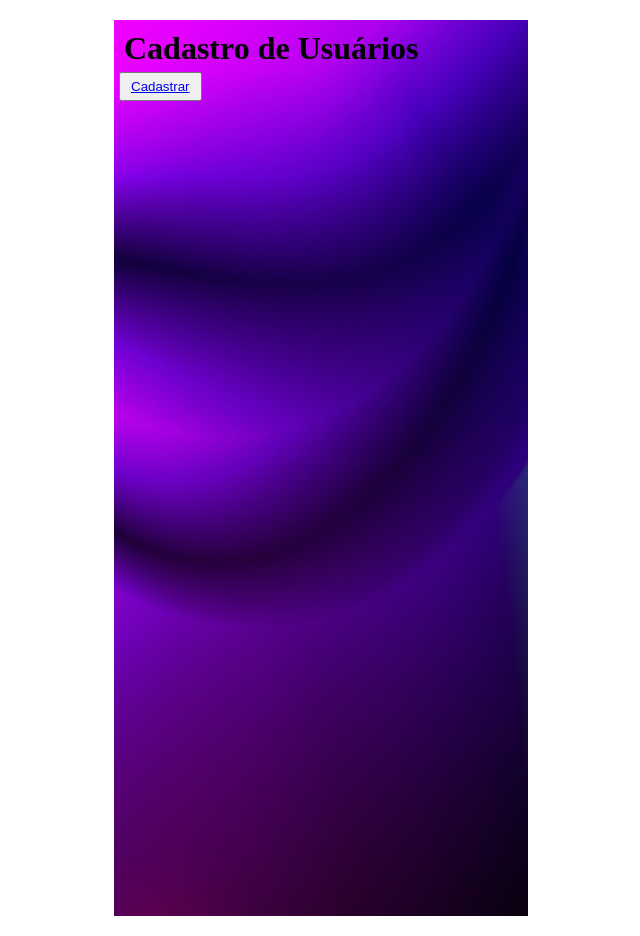
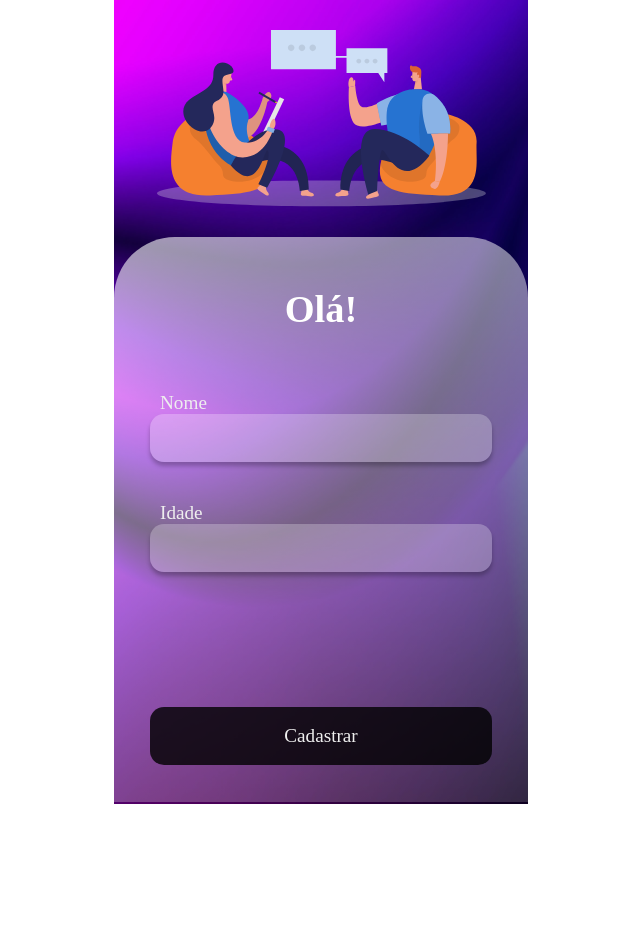
Before and after one commit to GabrielHCustodio/App-Users, a Vue app: page / in a window 1280 px wide. Shown: the whole page, without its empty margins (319-959 px from the left). After the commit the page ends 804 px from the top, so only its background shows below. Built offline with nearby package versions, Linux system fonts and the light colour scheme.

Commit message:
This is my commit of creating the registration screen without separating into components in single folders.

```diff
--- a/src/App.vue
+++ b/src/App.vue
@@ -11,7 +11,7 @@ export default {
 <style>
 * {
   margin: 0;
-  padding: 5px;
+  padding: 0;
   box-sizing: border-box;
 }
 </style>
--- a/src/views/HomeView.vue
+++ b/src/views/HomeView.vue
@@ -1,11 +1,27 @@
 <template>
   <div class="home">
     <div class="bg">
-      <h1>Cadastro de Usuários</h1>
+      <div class="img-template"></div>
 
-      <button @click="cadastrar">
-        <router-link to="/usersView">Cadastrar</router-link>
-      </button>
+      <div class="container-inputs">
+
+        <div class="text">
+          <h1>Olá!</h1>
+        </div>
+
+        <div class="inputs">
+          <label for="">Nome</label> <br>
+          <input type="text">
+        </div>
+
+        <div class="inputs">
+          <label for="">Idade</label> <br>
+          <input type="number">
+        </div>
+
+        <router-link class="btn" to="/usersView" @click="cadastrar">Cadastrar</router-link>
+      </div>
+
     </div>
   </div>
 </template>
@@ -28,10 +44,90 @@
     justify-content: center;
   }
 
+  /* img-fundo */
   .bg {
     max-width: 414px;
     width: 100%;
-    height: 896px;
+    height: 804px;
     background-image: url('/public/images/bg-converse.svg');
+    background-size: cover;
+    background-repeat: no-repeat;
+  }
+
+  /* img-converse */
+  .bg .img-template {
+    width: 329px;
+    height: 177px;
+    margin: 30px 42.5px;
+    background-image: url('/public/images/converse.svg');
+    background-size: cover;
+    background-repeat: no-repeat;
+  }
+
+  /* background-input */
+  .bg .container-inputs {
+    display: flex;
+    flex-direction: column;
+    align-items: center;
+    width: 100%;
+    height: 565px;
+    background: linear-gradient(
+      157.44deg,
+      rgba(255, 255, 255, 0.6) 0.84%,
+      rgba(255, 255, 255, 0.6) 0.85%,
+      rgba(255, 255, 255, 0.15) 100%
+    );
+    border-radius: 61px 61px 0px 0px;
+  }
+
+  /* text */
+  .bg .container-inputs .text {
+    margin-top: 50px;
+    margin-bottom: 61px;
+  }
+
+  .bg .container-inputs .text h1 {
+    font-size: 2.4rem;
+    color: #ffffff;
+  }
+
+  /* inputs */
+  .bg .container-inputs .inputs {
+    margin-bottom: 40px;
+  }
+
+  .bg .container-inputs .inputs label {
+    margin-left: 10px;
+    font-size: 1.2rem;
+    color: #EEEEEE;
+  }
+
+  .bg .container-inputs .inputs input {
+    width: 342px;
+    height: 48px;
+    background: rgba(255, 255, 255, 0.25);
+    box-shadow: 0px 4px 4px rgba(0, 0, 0, 0.25);
+    border-radius: 14px;
+    border: none;
+    outline: none;
+    padding: 10px;
+    font-size: 1.5rem;
+    color: #EEEEEE;
+  }
+
+  /* Cadastrar */
+  .bg .btn {
+    margin-top: 95px;
+    width: 342px;
+    height: 58px;
+    background: rgba(0, 0, 0, 0.8);
+    border-radius: 14px;
+    border: none;
+    outline: none;
+    text-decoration: none;
+    color: #EEEEEE;
+    font-size: 1.2rem;
+    text-align: center;
+    padding: 18px;
   }
 </style>
--- a/src/views/UsersView.vue
+++ b/src/views/UsersView.vue
@@ -25,7 +25,7 @@ export default {
 
 .background {
   width: 414px;
-  height: 896px;
+  height: 804px;
   background-image: url('/public/images/bg-peoples.svg');
 }
 </style>
```
